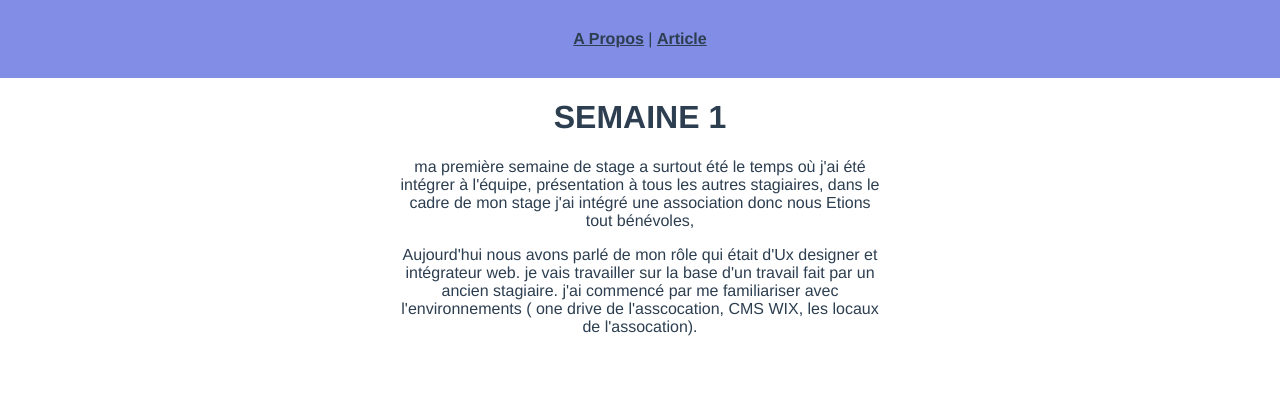
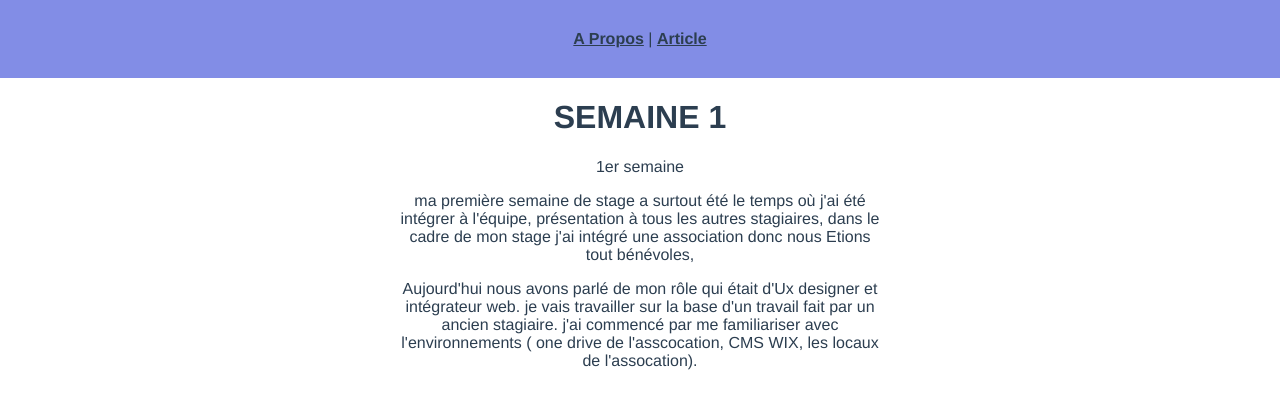
Before and after one commit to godafflig/my-blog, a Vue app: page /semaine1 in a window 1280 px wide. Shown: the top 406 px of the page. Built offline with nearby package versions, Linux system fonts and the light colour scheme.

Commit message:
ajout du contenu du blog

```diff
--- a/src/views/semaine1.vue
+++ b/src/views/semaine1.vue
@@ -2,6 +2,8 @@
 <template>
   <h1>SEMAINE 1</h1>
   <div class="blog">
+    <a>1er semaine</a>
+
     <p>
       ma première semaine de stage a surtout été le temps où j'ai été intégrer à
       l'équipe, présentation à tous les autres stagiaires, dans le cadre de mon
@@ -10,10 +12,9 @@
     <p>
       Aujourd'hui nous avons parlé de mon rôle qui était d'Ux designer et
       intégrateur web. je vais travailler sur la base d'un travail fait par un
-      ancien stagiaire. j'ai commencé par me familiariser avec l'environnements ( one drive de l'asscocation, CMS WIX, les locaux de l'assocation).
+      ancien stagiaire. j'ai commencé par me familiariser avec l'environnements
+      ( one drive de l'asscocation, CMS WIX, les locaux de l'assocation).
     </p>
-
-
   </div>
 </template>
 
--- a/src/views/semaine10.vue
+++ b/src/views/semaine10.vue
@@ -15,5 +15,11 @@ export default {
 </script>
 
 <style scoped>
-
+.blog {
+  display: flex;
+  transition: all ease 0.5s;
+  flex-direction: column;
+  align-items: center;
+  padding: 5em;
+}
 </style>
--- a/src/views/semaine11.vue
+++ b/src/views/semaine11.vue
@@ -3,8 +3,17 @@
   <h1>SEMAINE 11</h1>
 
   <div class="blog">
-    <a>1er semaine</a>
-    <p>jour 1 : </p>
+    <a>11ème semaine</a>
+    <p>
+      cette semaine j'ai realiser un
+      <a href="https://heyzine.com/flip-book/16b5b604fa.html"
+        >flipbook du catalogue du festival 2024
+      </a>
+      j'ai relaissé ce flipbook grace au site internet heyzine qui est un site
+      internet où il est possible de rajouter des images ou des PDF complets
+      pour la création de flipbook il est très intéressant car il est gratuit et
+      propose plusieurs fonctionalite de personnalité du flipbook
+    </p>
   </div>
 </template>
 
@@ -15,5 +24,11 @@ export default {
 </script>
 
 <style scoped>
-
+.blog {
+  display: flex;
+  transition: all ease 0.5s;
+  flex-direction: column;
+  align-items: center;
+  padding: 5em;
+}
 </style>
--- a/src/views/semaine12.vue
+++ b/src/views/semaine12.vue
@@ -13,4 +13,11 @@ export default {
 </script>
 
 <style scoped>
+.blog {
+  display: flex;
+  transition: all ease 0.5s;
+  flex-direction: column;
+  align-items: center;
+  padding: 5em;
+}
 </style>
--- a/src/views/semaine2.vue
+++ b/src/views/semaine2.vue
@@ -2,6 +2,8 @@
   <h1>SEMAINE 2</h1>
 
   <div class="blog">
+    <a>2ème semaine</a>
+
     <p>
       la deuxième semaine a été une semaine où j'ai pu commencer à intégrer les
       premiers designs sur le site web du festival notamment une refonte de la
--- a/src/views/semaine3.vue
+++ b/src/views/semaine3.vue
@@ -3,7 +3,7 @@
   <h1>SEMAINE 3</h1>
 
   <div class="blog">
-    <a>3eme semaine</a>
+    <a>3ème semaine</a>
     <p>
       réunion avec Sylvain loscoss directeur du festival, rectifié les sponsors et partenaires sur le site,
       avoir une communication simple et prendredes initaives sur les changement sur le site, Programmation trop pleine epurer et rendre lisible tout cela. les
@@ -21,4 +21,11 @@ export default {
 </script>
 
 <style scoped>
+.blog {
+  display: flex;
+  transition: all ease 0.5s;
+  flex-direction: column;
+  align-items: center;
+  padding: 5em;
+}
 </style>
--- a/src/views/semaine4.vue
+++ b/src/views/semaine4.vue
@@ -3,7 +3,7 @@
   <h1>SEMAINE 4</h1>
 
   <div class="blog">
-    <a>4eme semaine</a>
+    <a>4ème semaine</a>
     <p>
       cette semaine a etait consacrée à la réalisation d'un grand calendrier à
       faire en html Css, qui a pour objectif de partager la programation du
@@ -19,4 +19,11 @@ export default {
 </script>
 
 <style scoped>
+.blog {
+  display: flex;
+  transition: all ease 0.5s;
+  flex-direction: column;
+  align-items: center;
+  padding: 5em;
+}
 </style>
--- a/src/views/semaine5.vue
+++ b/src/views/semaine5.vue
@@ -3,11 +3,13 @@
   <h1>SEMAINE 5</h1>
 
   <div class="blog">
-    <a>5eme semaine</a>
+    <a>5ème semaine</a>
     <p>
       Cette semaine a été dédiée à l'amélioration de l'accessibilité du site. En
       incluant des descriptifs dans les photos et illustrations du site, mais De
-      plus wix ajouter un pourcentage de bonne regle directemnt sur son site cela permet d'avoir une idée globale de si notre site et accesible ou pas et cela permet un meilleur referecement
+      plus wix ajouter un pourcentage de bonne regle directemnt sur son site
+      cela permet d'avoir une idée globale de si notre site et accesible ou pas
+      et cela permet un meilleur referecement
     </p>
   </div>
 </template>
@@ -19,4 +21,11 @@ export default {
 </script>
 
 <style scoped>
+.blog {
+  display: flex;
+  transition: all ease 0.5s;
+  flex-direction: column;
+  align-items: center;
+  padding: 5em;
+}
 </style>
--- a/src/views/semaine6.vue
+++ b/src/views/semaine6.vue
@@ -3,8 +3,16 @@
   <h1>SEMAINE 6</h1>
 
   <div class="blog">
-    <a>1er semaine</a>
-    <p>jour 1 : </p>
+    <a>6ème semaine</a>
+    <p>
+      cette semaine j'ai continué le calendrier toujours en html Css du site; le
+      site internet avait une version mobile quil fallait gérer d'une façon
+      Différente j'ai donc pris le parti prit de faire une version responsive du
+      code pour faciliter la mise en production de la page. la page était faite
+      en deux parties et la version mobile étaient gérés grace à la
+      Rfonctionalite de six qui mette à lechelle l'interface mais cette
+      interface n'était pas assez lisible.
+    </p>
   </div>
 </template>
 
@@ -15,5 +23,11 @@ export default {
 </script>
 
 <style scoped>
-
+.blog {
+  display: flex;
+  transition: all ease 0.5s;
+  flex-direction: column;
+  align-items: center;
+  padding: 5em;
+}
 </style>
--- a/src/views/semaine7.vue
+++ b/src/views/semaine7.vue
@@ -3,8 +3,14 @@
   <h1>SEMAINE 7</h1>
 
   <div class="blog">
-    <a>1er semaine</a>
-    <p>jour 1 : </p>
+    <a>7ème semaine</a>
+    <p>
+      cette semaine j'ai dû prendre contact avec notre responsable partenariat;
+      car c'étaient partenaire avait changé et il devait être rajouté ou
+      supprimer pour certain. nous avons fait une liste de tous les partenaires
+      et j'ai profité de ce temps pour refaire la mise en page en prenant en
+      compte la taille et le classement de chaque logo.
+    </p>
   </div>
 </template>
 
@@ -15,5 +21,11 @@ export default {
 </script>
 
 <style scoped>
-
+.blog {
+  display: flex;
+  transition: all ease 0.5s;
+  flex-direction: column;
+  align-items: center;
+  padding: 5em;
+}
 </style>
--- a/src/views/semaine8.vue
+++ b/src/views/semaine8.vue
@@ -3,8 +3,14 @@
   <h1>SEMAINE 8</h1>
 
   <div class="blog">
-    <a>1er semaine</a>
-    <p>jour 1 : </p>
+    <a>8ème semaine</a>
+    <p>
+      cette semaine j'ai été en binôme avec notre graphiste qui c'était occupé
+      de créent des designs pour les nouveaux jurys de cette édition 2024 du
+      festival, j'ai posté c'est design sur le site internet ajouter des
+      Animation et mis en page le site version téléphone et mobile en integrant
+      une tout nouvelle page pour les jurys.
+    </p>
   </div>
 </template>
 
@@ -15,5 +21,11 @@ export default {
 </script>
 
 <style scoped>
-
+.blog {
+  display: flex;
+  transition: all ease 0.5s;
+  flex-direction: column;
+  align-items: center;
+  padding: 5em;
+}
 </style>
--- a/src/views/semaine9.vue
+++ b/src/views/semaine9.vue
@@ -3,8 +3,8 @@
   <h1>SEMAINE 9</h1>
 
   <div class="blog">
-    <a>1er semaine</a>
-    <p>jour 1 : </p>
+    <a>9ème semaine</a>
+    <p></p>
   </div>
 </template>
 
@@ -15,5 +15,11 @@ export default {
 </script>
 
 <style scoped>
-
+.blog {
+  display: flex;
+  transition: all ease 0.5s;
+  flex-direction: column;
+  align-items: center;
+  padding: 5em;
+}
 </style>
```
